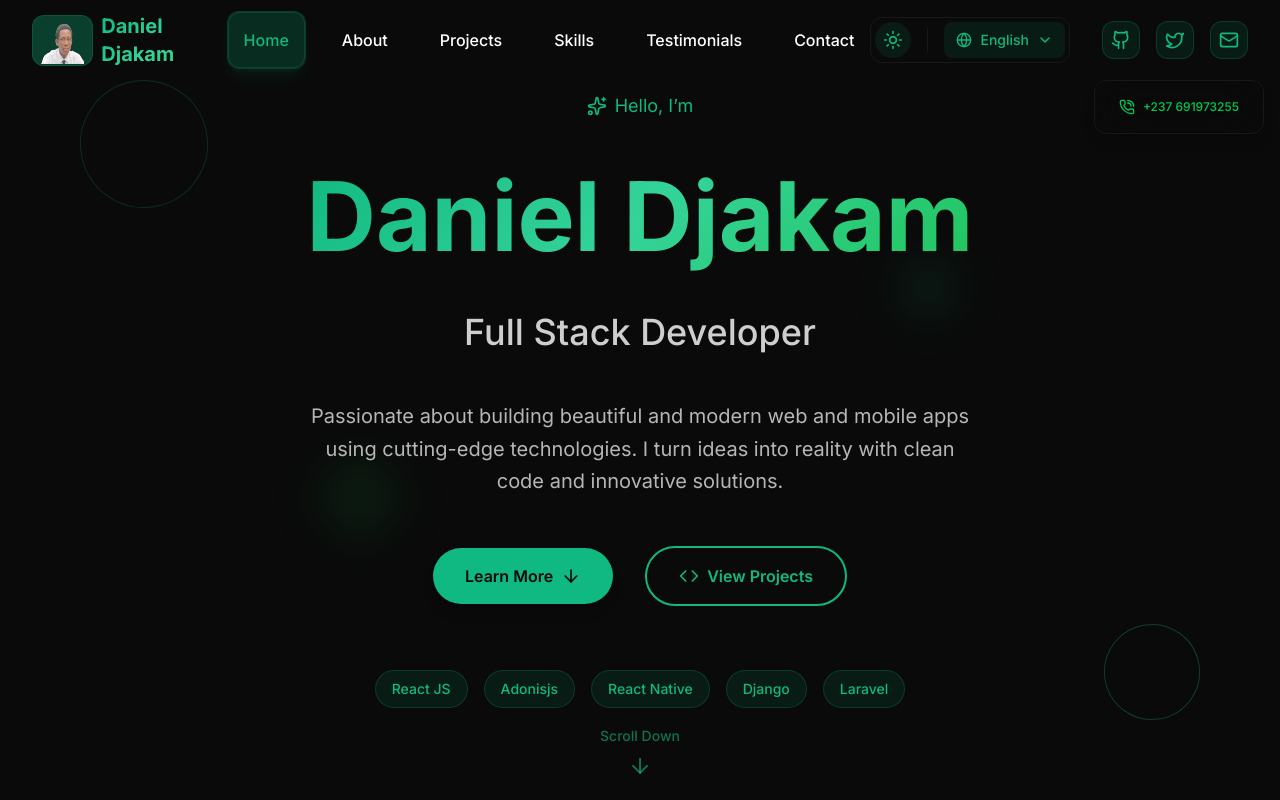
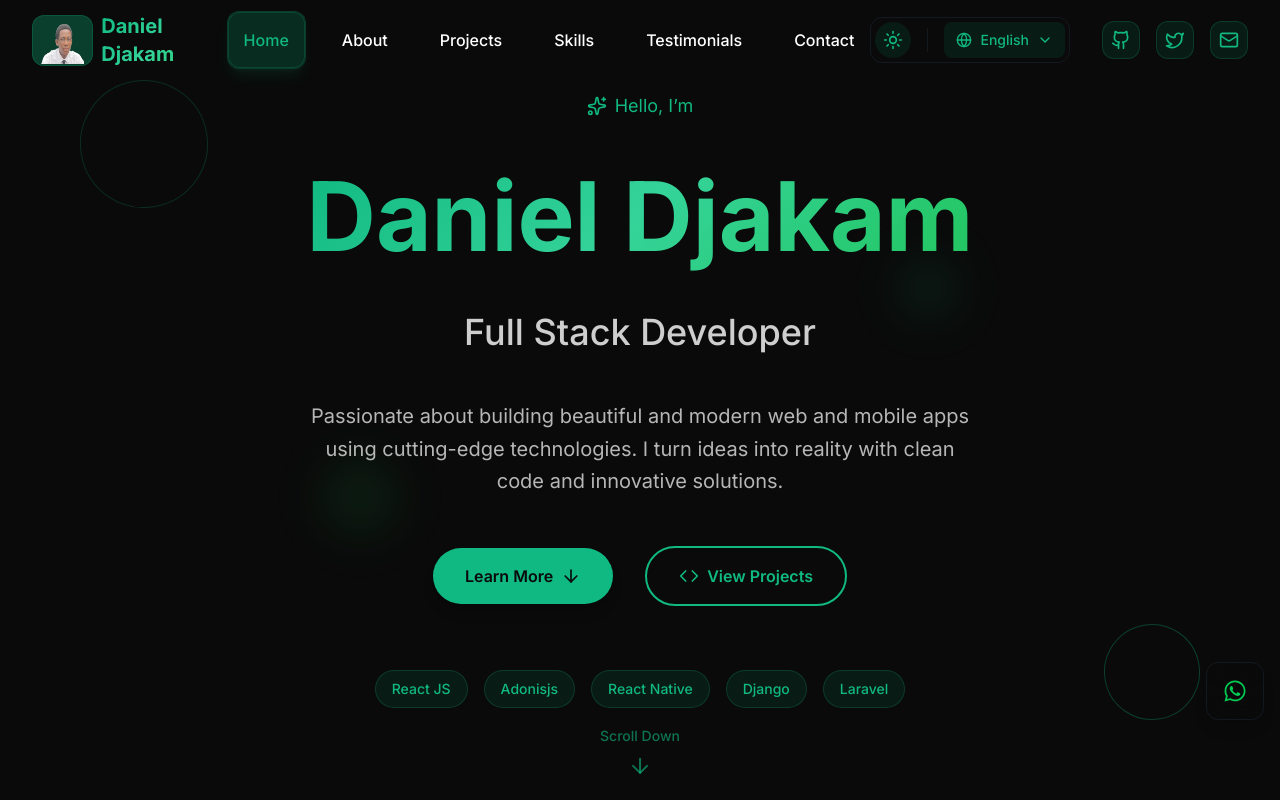
Before and after one commit to danieldjakam/portfolio-new, a Next.js app in the folder front/: page / in a window 1280 px wide. Shown: the top 800 px of the page. Built offline with nearby package versions, Linux system fonts and the light colour scheme.

Commit message:
add whatsapp icons

```diff
--- a/front/components/PWAStatus.tsx
+++ b/front/components/PWAStatus.tsx
@@ -3,6 +3,7 @@
 import { useState, useEffect } from 'react';
 import { motion } from 'framer-motion';
 import { Wifi, WifiOff, Smartphone, Download, PhoneCall } from 'lucide-react';
+import { FaW, FaWhatsapp } from 'react-icons/fa6';
 
 const PWAStatus = () => {
   const [isOnline, setIsOnline] = useState(true);
@@ -45,9 +46,9 @@ const PWAStatus = () => {
     <motion.div
       initial={{ opacity: 0, y: 20 }}
       animate={{ opacity: 1, y: 0 }}
-      className="fixed top-20 right-4 z-40"
+      className="fixed bottom-20 right-4 z-40"
     >
-      <div className="bg-card/95 backdrop-blur-xl border border-border/50 rounded-xl p-3 shadow-lg">
+      <div className="bg-card/95 backdrop-blur-lg border border-border/50 rounded-xl p-3 shadow-lg">
         <div className="flex items-center space-x-2">
           {/* {!isOnline && ( */}
             <motion.a
@@ -56,11 +57,10 @@ const PWAStatus = () => {
               href={"https://wa.me/237691973255"}
               target="_blank"
               rel="noopener noreferrer"
-              className="flex items-center space-x-1 px-3 py-1.5 rounded-lg transition-colors duration-200"
+              className="flex items-center space-x-1 px-1 py-1 rounded-lg transition-colors duration-200"
             >
             <div className="flex items-center space-x-2 text-green-500">
-              <PhoneCall className="h-4 w-4" />
-              <span className="text-xs font-medium">+237 691973255</span>
+              <FaWhatsapp className="h-6 w-6" />
             </div>
             </motion.a>
           {/* )} */}
--- a/front/package.json
+++ b/front/package.json
@@ -14,7 +14,8 @@
     "next": "15.3.5",
     "next-pwa": "^5.6.0",
     "react": "^19.0.0",
-    "react-dom": "^19.0.0"
+    "react-dom": "^19.0.0",
+    "react-icons": "^5.5.0"
   },
   "devDependencies": {
     "@tailwindcss/postcss": "^4",
```
Also changed, not shown: 1 other file (tests, documents, lock files or other folders).
